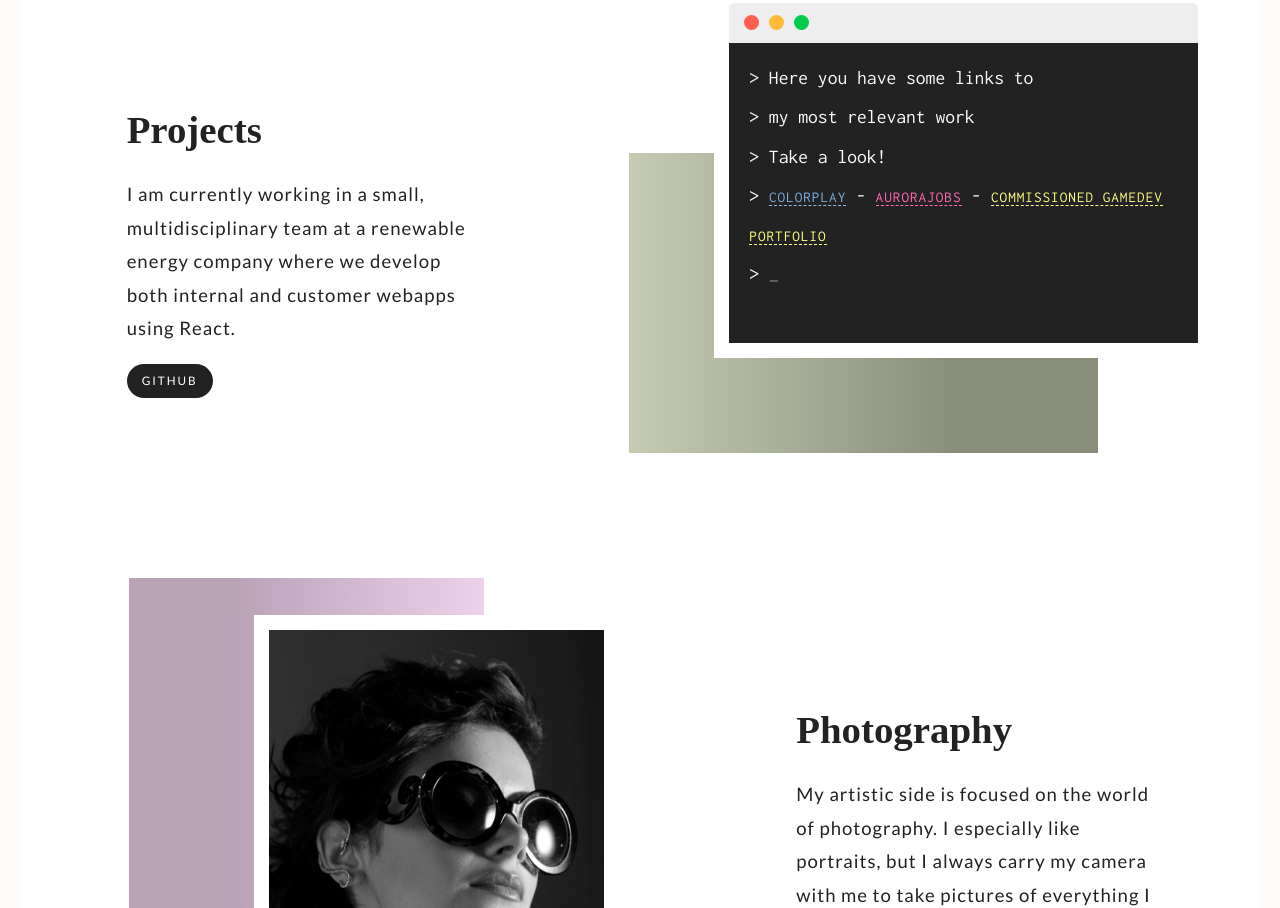
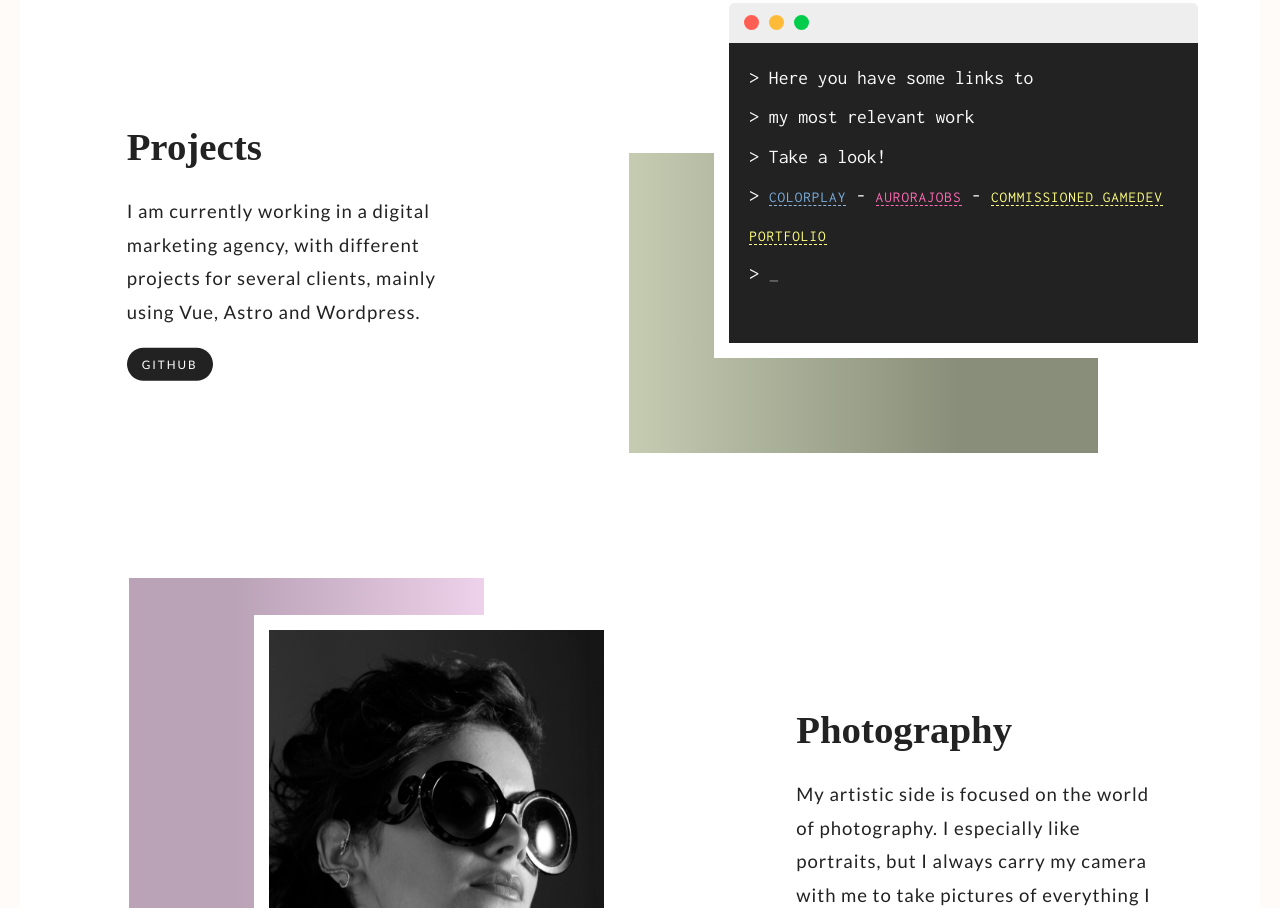
Before and after one commit to MariaCaribou/MariaCaribou.github.io, a plain HTML site: page index.html in a window 1280 px wide. Shown: the part 1693-2601 px from the top of the page. Drawn offline with Linux system fonts and the light colour scheme; a web font is replaced by a local one.

Commit message:
Update projects text

```diff
--- a/index.html
+++ b/index.html
@@ -118,7 +118,7 @@
             <div id="dev-projects-left-side">
                 <div id="dev-projects-text">
                     <h1>Projects</h1>
-                    <p>I am currently working in a small, multidisciplinary team at a renewable energy company where we develop both internal and customer webapps using React.</p>
+                    <p>I am currently working in a digital marketing agency, with different projects for several clients, mainly using Vue, Astro and Wordpress.</p>
                     <a class="link-button" id="dev-projects-text-button" href="https://github.com/MariaCaribou" target="_blank">Github</a>
                 </div>
             </div>
```
